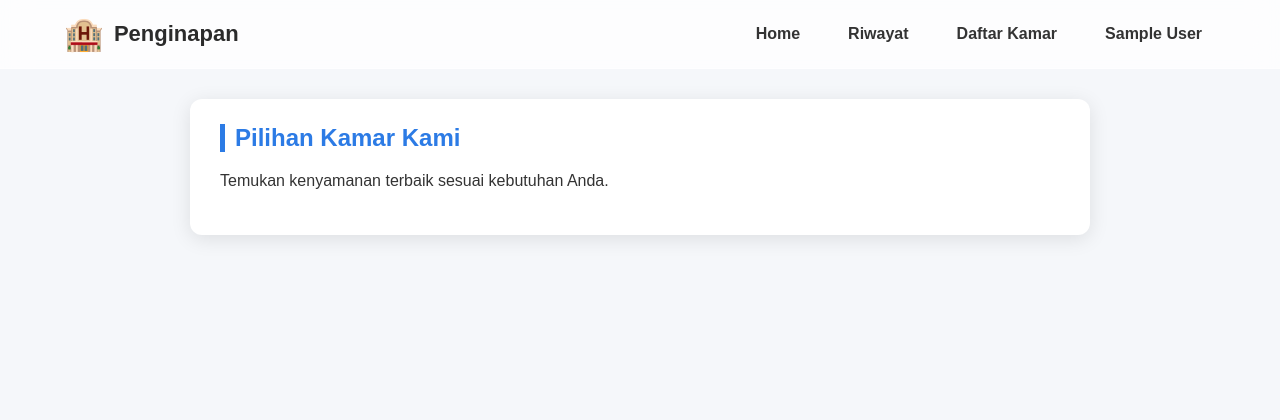
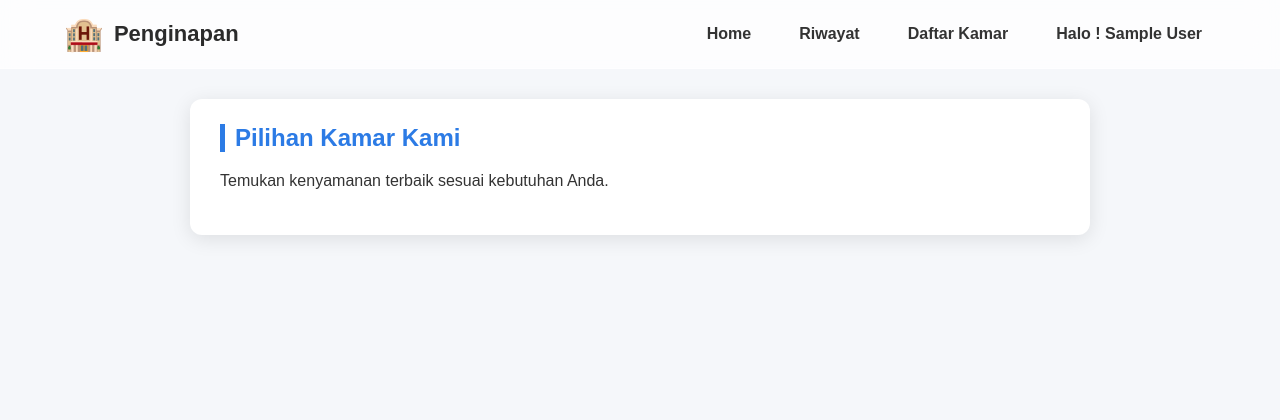
Before and after one commit to EzraAditya/TubesPWD, a PHP site: page /views/daftar_kamar.php in a window 1280 px wide. Shown: the top 420 px of the page. Run offline with PHP 8.4, Linux system fonts and the light colour scheme; the visitor is signed in with stand-in values (Sample User, id 1); data that the repository does not hold is empty.

Commit message:
perbaikan navbar user

```diff
--- a/includes/header.php
+++ b/includes/header.php
@@ -31,8 +31,7 @@ if (!isset($_SESSION)) { session_start(); }
             <a href="dashboard.php">Home</a>
             <a href="riwayat.php">Riwayat</a>
             <a href="daftar_kamar.php">Daftar Kamar</a>
-
-            <a href="profil.php"><strong><?php echo $_SESSION['nama']; ?></strong></a>
+            <a href="profil.php"><strong>Halo ! <?php echo $_SESSION['nama']; ?></strong></a>
         </nav>
     </div>
 </header>
```
